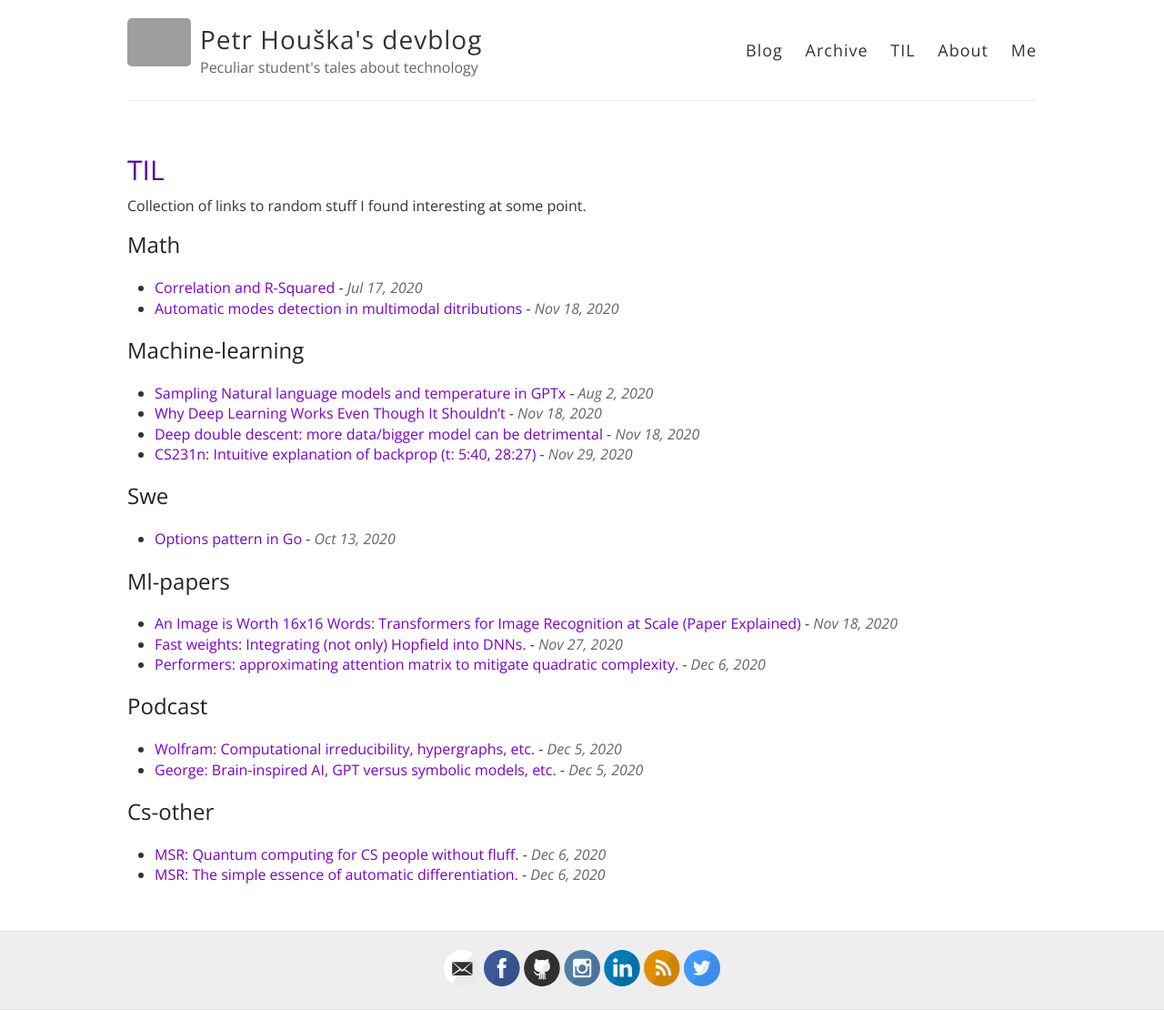
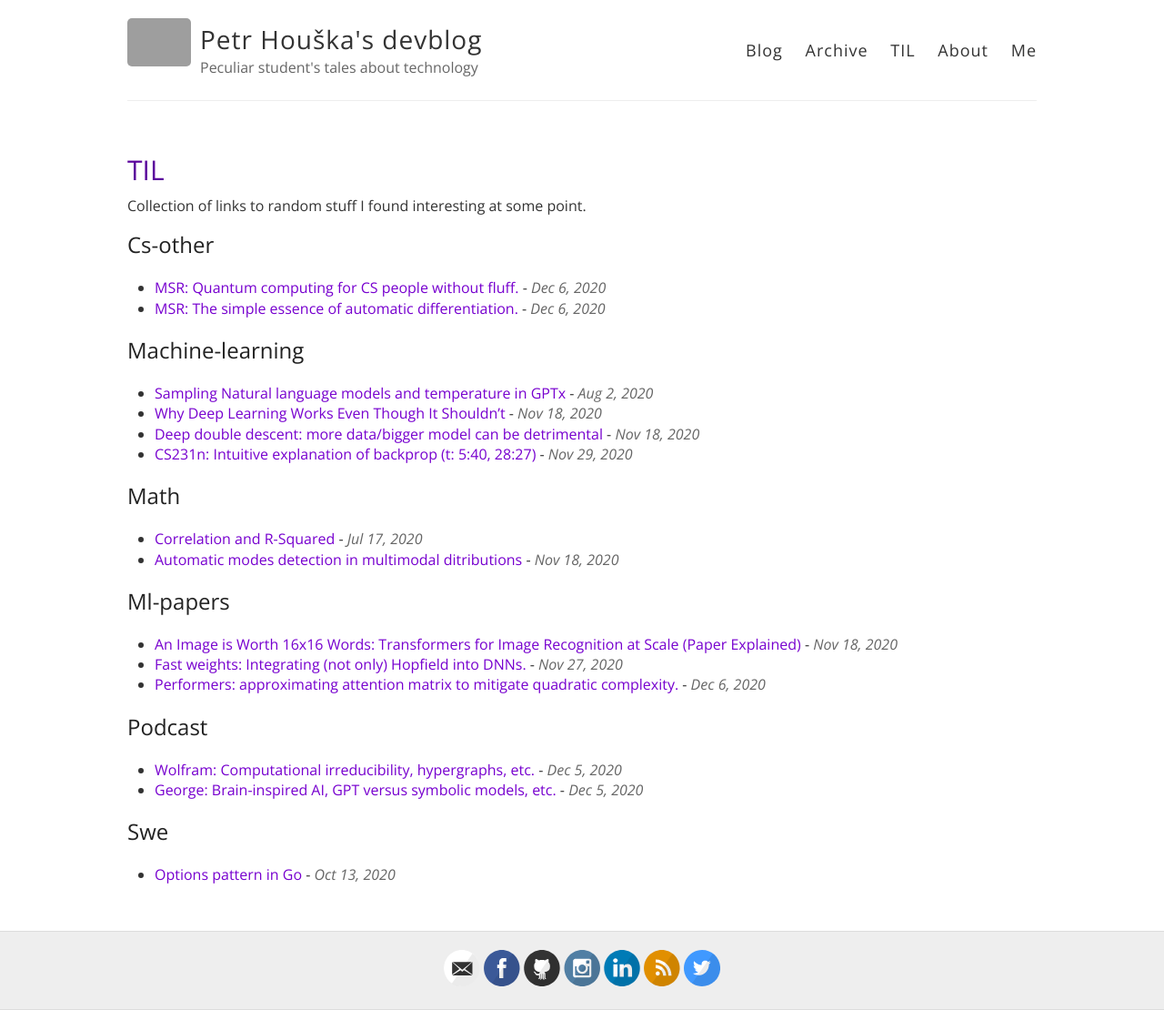
Before and after one commit to petrroll/devblog, a Jekyll site: the page built from til.html, in a window 1280 px wide. Shown: the whole page at 91% size. Built offline with Jekyll 4.4.1, drawn with Linux system fonts in a browser that asks for light colours; grey boxes are pictures that could not be loaded.

Commit message:
Sort TIL categories + fix ML category being on top due to upper letter.

```diff
--- a/_til/2020-11-18-an-image-is-worth-16x16-words-transformers-for-image-recognition-at-scale-paper-explained.markdown
+++ b/_til/2020-11-18-an-image-is-worth-16x16-words-transformers-for-image-recognition-at-scale-paper-explained.markdown
@@ -1,6 +1,6 @@
 ---
 date:   2020-11-18 14:38:16 +0100
 author: Petr Houška
-category: ML-papers
+category: ml-papers
 ---
 [An Image is Worth 16x16 Words: Transformers for Image Recognition at Scale (Paper Explained)](https://www.youtube.com/watch?v=TrdevFK_am4)
--- a/_til/2020-11-27-fast-weights-integrating-not-only-hopfield-into-dnns.markdown
+++ b/_til/2020-11-27-fast-weights-integrating-not-only-hopfield-into-dnns.markdown
@@ -1,6 +1,6 @@
 ---
 date:   2020-11-27 16:01:32 +0100
 author: Petr Houška
-category: ML-papers
+category: ml-papers
 ---
 [Fast weights: Integrating (not only) Hopfield into DNNs.](https://www.youtube.com/watch?v=Hd20zGKAdoI)
--- a/_til/2020-12-06-performers-approximating-attention-matrix-to-mitigate-quadratic-complexity.markdown
+++ b/_til/2020-12-06-performers-approximating-attention-matrix-to-mitigate-quadratic-complexity.markdown
@@ -1,6 +1,6 @@
 ---
 date:   2020-12-06 17:47:09 +0100
 author: Petr Houška
-category: ML-papers
+category: ml-papers
 ---
 [Performers: approximating attention matrix to mitigate quadratic complexity.](https://www.youtube.com/watch?v=xJrKIPwVwGM)
--- a/til.html
+++ b/til.html
@@ -7,7 +7,7 @@ title: TIL
 Collection of links to random stuff I found interesting at some point.
 
 <div id="TIL">
-  {% assign til_categories = site.til | map: "category" | uniq %}
+  {% assign til_categories = site.til | map: "category" | uniq | sort %}
   {% for til_category in til_categories %}
     <h2 class="category-head">{{ til_category | capitalize }}</h2>
     <ul>
```
